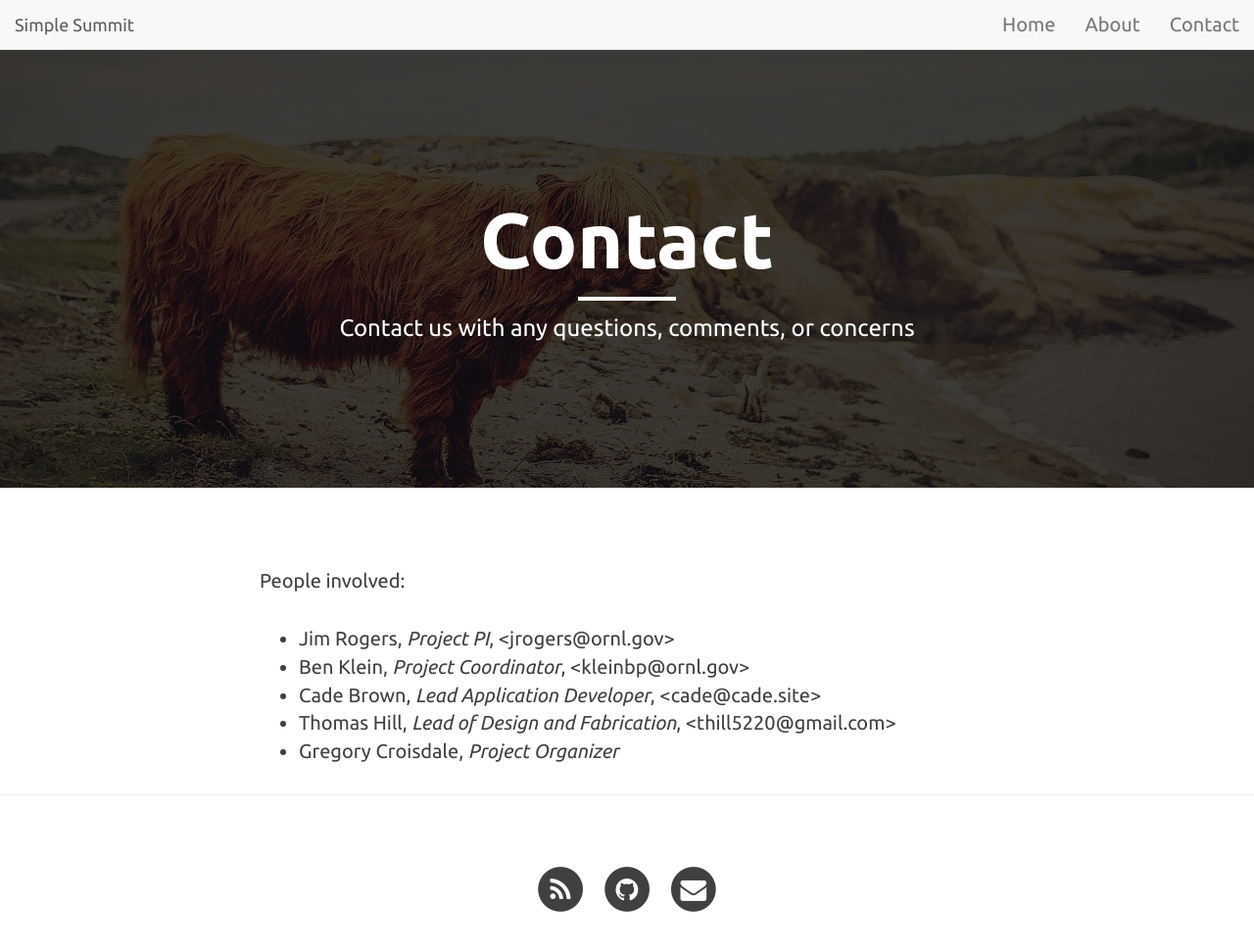
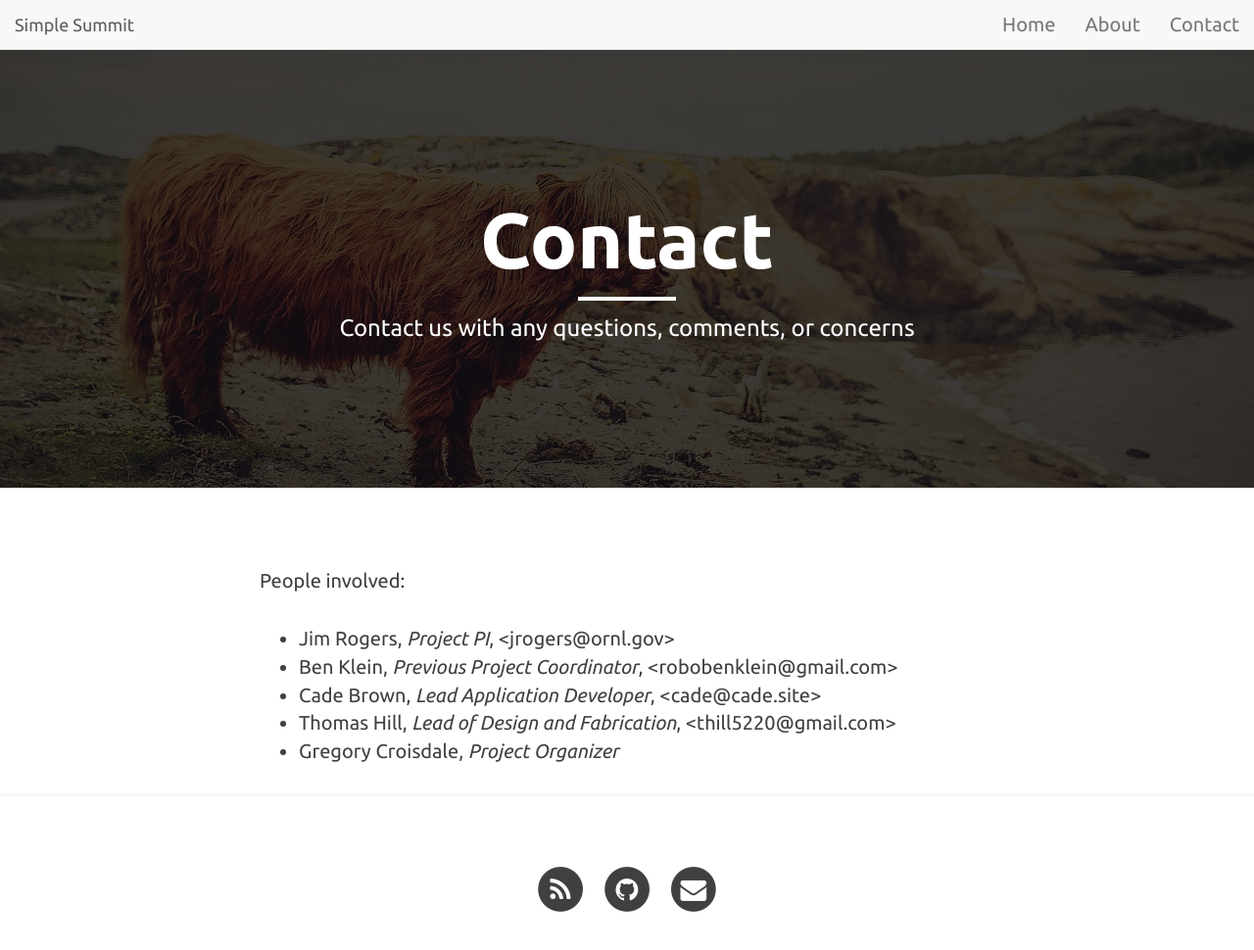
Before and after one commit to ornl-leconte/ornl-leconte.github.io, a Jekyll site: the page built from contact.md, in a window 1280 px wide and 1001 px high. Shown: the top 970 px of the window at 98% size. Built offline with Jekyll 4.4.1, drawn with Linux system fonts in a browser that asks for light colours; nearby versions of some CDN libraries.

Commit message:
I have vanished

```diff
--- a/contact.md
+++ b/contact.md
@@ -7,7 +7,7 @@ header-img: "img/contact-bg.jpg"
 
 People involved:
   * Jim Rogers, *Project PI*, &lt;<jrogers@ornl.gov>&gt;
-  * Ben Klein, *Project Coordinator*, &lt;<kleinbp@ornl.gov>&gt;
+  * Ben Klein, *Previous Project Coordinator*, &lt;<robobenklein@gmail.com>&gt;
   * Cade Brown, *Lead Application Developer*, &lt;<cade@cade.site>&gt;
   * Thomas Hill, *Lead of Design and Fabrication*, &lt;<thill5220@gmail.com>&gt;
   * Gregory Croisdale, *Project Organizer*
```
